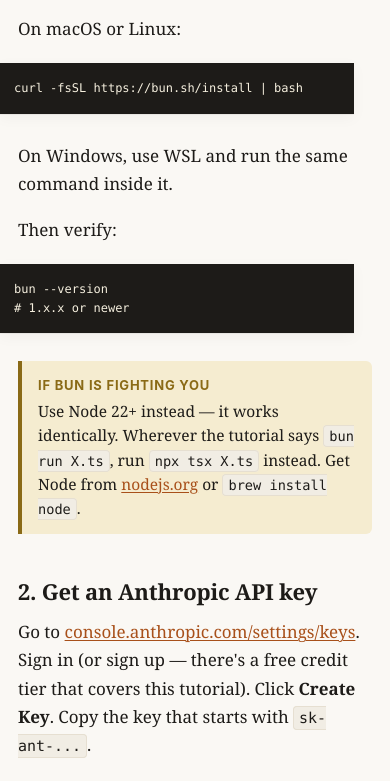
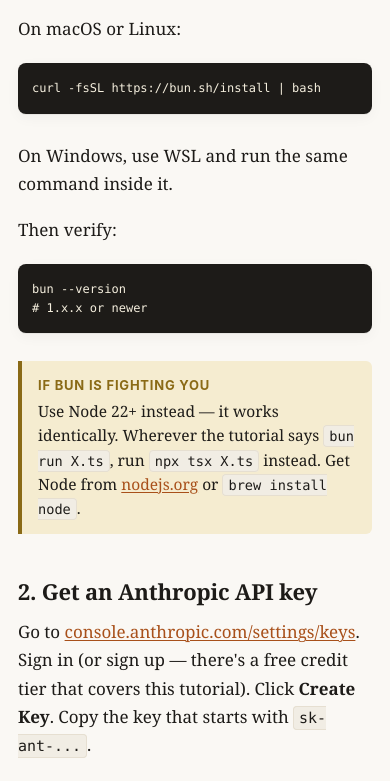
Before and after one commit to LeadPages/leadpage-creator-agent, a plain HTML site: page site/01-setup.html in a window 390 px wide. Shown: the part 921-1702 px from the top of the page. Drawn offline with Linux system fonts and the light colour scheme.

Commit message:
Mobile: lock horizontal page scroll + align code blocks with content margin
- html,body { overflow-x:hidden } — page never scrolls sideways; any
  element that needs horizontal scroll (pre, table) keeps its own
  internal scroll bar
- removed pre's negative left/right margins on phones — code blocks now
  share the same left edge as paragraphs, headings, and callouts

```diff
--- a/site/assets/styles.css
+++ b/site/assets/styles.css
@@ -39,6 +39,14 @@
 
 html {
   scroll-behavior: smooth;
+}
+
+html, body {
+  /* Lock out accidental horizontal scrolling. Any element that needs to
+     scroll horizontally (code blocks, tables) does its own scrolling
+     inside its own box; the page itself never scrolls sideways. */
+  overflow-x: hidden;
+  max-width: 100%;
 }
 
 body {
@@ -823,11 +831,8 @@
     font-size: 12px;
     line-height: 1.55;
     padding: 16px 14px;
-    margin-left: -18px;
-    margin-right: -18px;
-    border-radius: 0;
-    /* Bleed code blocks to the edges of the viewport so there's more reading
-       width and the horizontal scrollbar stays visible on the line below. */
+    /* Stay inside the normal content margin — code blocks aligned with the
+       rest of the page reads cleaner than edge-bleed on a phone. */
   }
   pre .filename { left: 10px; }
   .diagram { padding: 16px 14px; }
```
